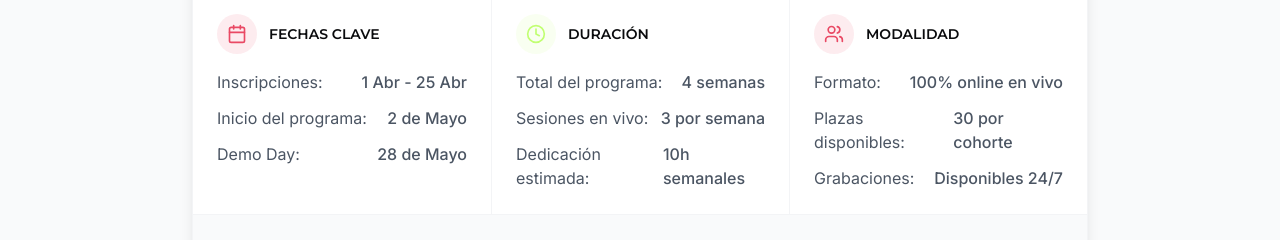
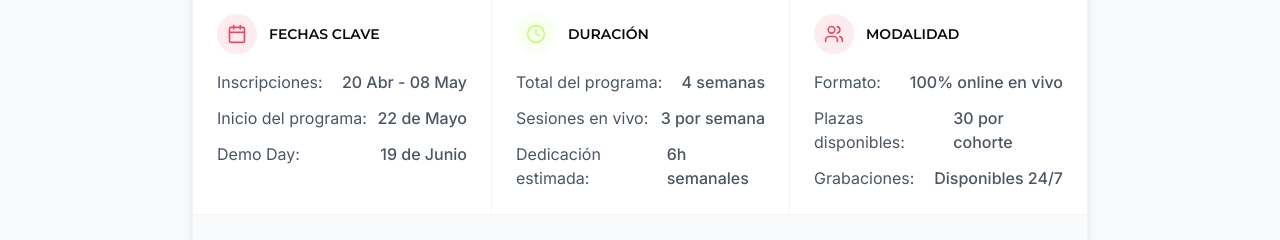
Before and after one commit to brandon-campus/labora-no-code-forge, a React (Vite) app: page / in a window 1280 px wide. Shown: the part 1964-2204 px from the top of the page. Built offline with nearby package versions, Linux system fonts and the light colour scheme.

Commit message:
Visual edit in Lovable
Edited UI in Lovable

```diff
--- a/src/components/DatesSection.tsx
+++ b/src/components/DatesSection.tsx
@@ -1,9 +1,7 @@
 import React from 'react';
 import { Calendar, Clock, Users } from 'lucide-react';
-
 const DatesSection = () => {
-  return (
-    <section id="dates" className="py-20 bg-gray-50">
+  return <section id="dates" className="py-20 bg-gray-50">
       <div className="container mx-auto px-4 sm:px-6 lg:px-8">
         <div className="text-center mb-12">
           <h2 className="text-3xl md:text-4xl font-bold mb-4 text-labora-dark">
@@ -32,15 +30,15 @@ const DatesSection = () => {
                 <ul className="space-y-3 text-gray-600">
                   <li className="flex justify-between">
                     <span>Inscripciones:</span>
-                    <span className="font-medium">1 Abr - 25 Abr</span>
+                    <span className="font-medium">20 Abr - 08 May</span>
                   </li>
                   <li className="flex justify-between">
                     <span>Inicio del programa:</span>
-                    <span className="font-medium">2 de Mayo</span>
+                    <span className="font-medium">22 de Mayo</span>
                   </li>
                   <li className="flex justify-between">
                     <span>Demo Day:</span>
-                    <span className="font-medium">28 de Mayo</span>
+                    <span className="font-medium">19 de Junio</span>
                   </li>
                 </ul>
               </div>
@@ -63,7 +61,7 @@ const DatesSection = () => {
                   </li>
                   <li className="flex justify-between">
                     <span>Dedicación estimada:</span>
-                    <span className="font-medium">10h semanales</span>
+                    <span className="font-medium">6h semanales</span>
                   </li>
                 </ul>
               </div>
@@ -100,8 +98,6 @@ const DatesSection = () => {
           </div>
         </div>
       </div>
-    </section>
-  );
+    </section>;
 };
-
 export default DatesSection;
```
